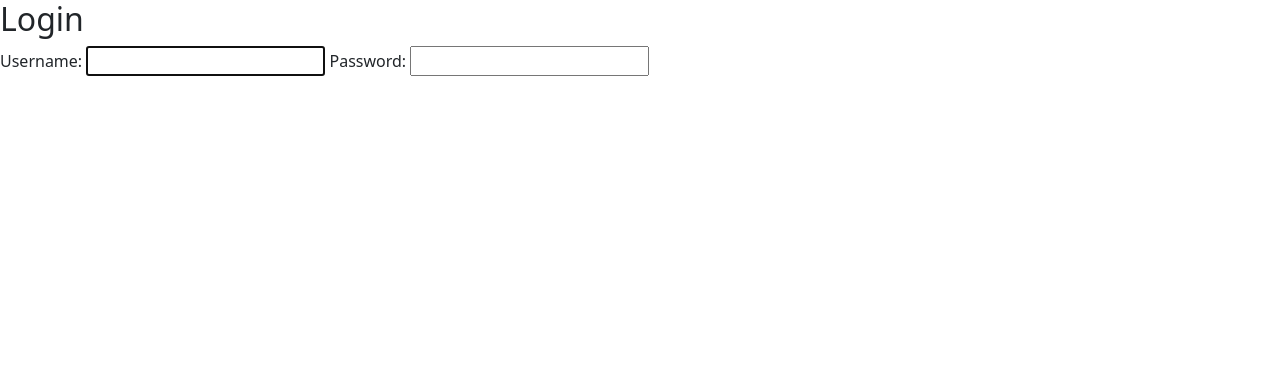
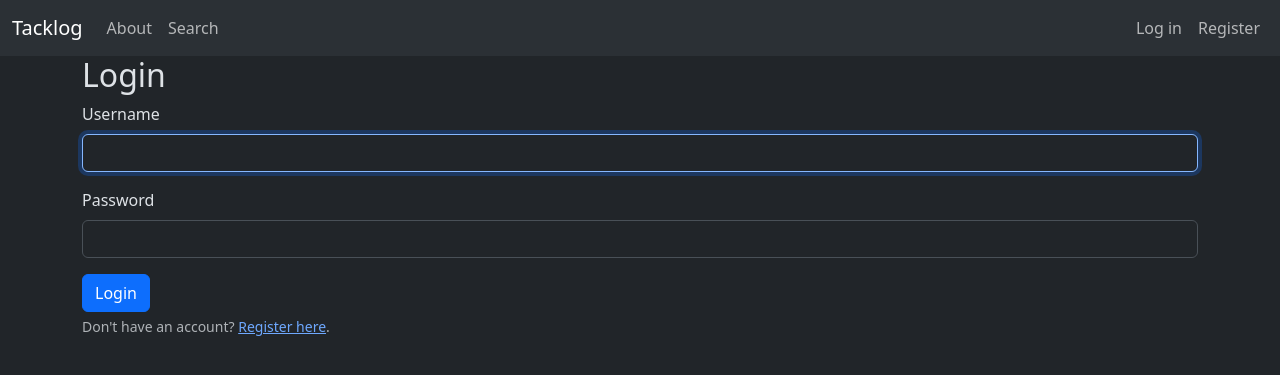
Before and after one commit to jshhnsn/tacklog, a Django app: page /login/ in a window 1280 px wide. Shown: the top 375 px of the page. Run offline with Django 4.2, Linux system fonts and the light colour scheme.

Commit message:
Added nav bar, dark mode, login page, and add backlog functionality

```diff
--- a/games/templates/games/index.html
+++ b/games/templates/games/index.html
@@ -1,5 +1,9 @@
 {% extends "layout.html" %}
+{% load static %}
 
 {% block content %}
-    <h1>hello, index</h1>
+    <div class="container">
+        <h1>Welcome to Tacklog!</h1>
+        <img class="img-fluid rounded" src="{% static 'img/about.png' %}" />
+    </div>
 {% endblock %}
--- a/tacklog/settings.py
+++ b/tacklog/settings.py
@@ -14,6 +14,9 @@
 
 # Build paths inside the project like this: BASE_DIR / 'subdir'.
 BASE_DIR = Path(__file__).resolve().parent.parent
+STATICFILES_DIRS = [
+    BASE_DIR / "static",
+]
 
 
 # Quick-start development settings - unsuitable for production
--- a/templates/layout.html
+++ b/templates/layout.html
@@ -1,5 +1,5 @@
 <!DOCTYPE html>
-<html lang="en">
+<html lang="en" data-bs-theme="dark">
     <head>
         <meta charset="utf-8">
         <meta name="viewport" content="width=device-width, initial-scale=1">
@@ -7,6 +7,50 @@
         <link href="https://cdn.jsdelivr.net/npm/bootstrap@5.3.0-alpha1/dist/css/bootstrap.min.css" rel="stylesheet" integrity="sha384-GLhlTQ8iRABdZLl6O3oVMWSktQOp6b7In1Zl3/Jr59b6EGGoI1aFkw7cmDA6j6gD" crossorigin="anonymous">
     </head>
     <body>
+        <nav class="navbar navbar-expand-lg bg-body-tertiary">
+            <div class="container-fluid">
+                <a class="navbar-brand" href="/">Tacklog</a>
+                <button class="navbar-toggler" type="button" data-bs-toggle="collapse" data-bs-target="#navbarSupportedContent" aria-controls="navbarSupportedContent" aria-expanded="false" aria-label="Toggle navigation">
+                    <span class="navbar-toggler-icon"></span>
+                </button>
+                <div class="collapse navbar-collapse" id="navbarSupportedContent">
+                    <ul class="navbar-nav me-auto mb-2 mb-lg-0">
+                        <li class="nav-item">
+                            <a class="nav-link" href="#">About</a>
+                        </li>
+                        <li class="nav-item">
+                            <a class="nav-link" href="{% url 'search' %}">Search</a>
+                        </li>
+                    </ul>
+                    <!-- <form action="{% url 'search' %}" class="d-flex" method="get" role="search">
+                        <input class="form-control me-2" name="q" type="search" placeholder="Search for a game" aria-label="Search">
+                        <button class="btn btn-outline-success" type="submit">Search</button>
+                    </form> -->
+                    <ul class="navbar-nav d-flex">
+                        {% if request.user.is_authenticated %}
+                        <li class="nav-item">
+                            <a class="nav-link" href="#">My backlog</a>
+                        </li>
+                        <li class="nav-item dropdown">
+                                <a class="nav-link dropdown-toggle" href="#" role="button" data-bs-toggle="dropdown" aria-expanded="false">Hello, {{ request.user }}</a>
+                                <ul class="dropdown-menu">
+                                    <li><a class="dropdown-item" href="#">Settings</a></li>
+                                    <li><hr class="dropdown-divider"></li>
+                                    <li><a class="dropdown-item" href="{% url 'logout' %}">Logout</a></li>
+                                </ul>
+                            </li>
+                        {% else %}
+                            <li class="nav-item">
+                                <a class="nav-link" href="{% url 'login' %}">Log in</a>
+                            </li>
+                            <li class="nav-item">
+                                <a class="nav-link" href="{% url 'register' %}">Register</a>
+                            </li>
+                        {% endif %}
+                    </ul>
+                </div>
+            </div>
+        </nav>
         {% block content %}
         {% endblock %}
         <script src="https://cdn.jsdelivr.net/npm/bootstrap@5.3.0-alpha1/dist/js/bootstrap.bundle.min.js" integrity="sha384-w76AqPfDkMBDXo30jS1Sgez6pr3x5MlQ1ZAGC+nuZB+EYdgRZgiwxhTBTkF7CXvN" crossorigin="anonymous"></script>
--- a/users/templates/users/login.html
+++ b/users/templates/users/login.html
@@ -1,14 +1,38 @@
 {% extends "layout.html" %}
 
 {% block content %}
+    <div class="container">
         <h2>Login</h2>
 
+        {% if messages %}
             {% for message in messages %}
-        <p>{{ message }}</p>
+                {% if message.extra_tags == 'fail' %}
+                    <div id="emailHelp" class="form-text" style="color: red;">{{ message }}</div>
+                {% else %}
+                    <div id="emailHelp" class="form-text" style="color: blue;">{{ message|safe }}</div>
+                {% endif %}
             {% endfor %}
+        {% endif %}
 
         <form action="" method="post">
             {% csrf_token %}
-        {{ form }}
+            <div class="mb-3">
+                <label for="id_username" class="form-label">Username</label>
+                {{ form.username }}
+            </div>
+
+            <div class="mb-3">
+                <label for="id_password" class="form-label">Password</label>
+                {{ form.password }}
+            </div>
+
+            <button type="submit" class="btn btn-primary">Login</button>
+            <div id="registerHelp" class="form-text">Don't have an account? <a href="{% url 'register' %}">Register here</a>.</div>
         </form>
+    </div>
+
+    <script>
+        document.getElementById('id_username').className = "form-control";
+        document.getElementById('id_password').className = "form-control";
+    </script>
 {% endblock %}
--- a/users/urls.py
+++ b/users/urls.py
@@ -3,6 +3,7 @@
 from . import views
 
 urlpatterns = [
-    path('register/', views.register, name='register'),
-    path('login/', views.login, name='login'),
+    path('register/', views.register_page, name='register'),
+    path('login/', views.login_page, name='login'),
+    path('logout/', views.logout_user, name='logout')
 ]
--- a/users/views.py
+++ b/users/views.py
@@ -1,27 +1,42 @@
 from django.contrib import messages
-from django.contrib.auth.forms import UserCreationForm,AuthenticationForm
+from django.contrib.auth import authenticate, login, logout
+from django.contrib.auth.forms import UserCreationForm, AuthenticationForm
 from django.shortcuts import render, redirect
 from django.urls import reverse
 
 
 # Create your views here.
-def register(request):
+def register_page(request):
     form = UserCreationForm()
+
     if request.method == 'POST':
         form = UserCreationForm(request.POST)
         if form.is_valid():
             form.save()
             user = form.cleaned_data.get('username')
-            messages.success(request, f'Account successfully created for {user}. Please login to continue.')
-            return redirect(reverse('login'))
+            messages.success(request, f'Account successfully created for <strong>{user}</strong>. Please log in to continue.')
+            return redirect('login')
 
-    print(form.errors.as_json())
     return render(request, 'users/register.html', {
         'form' : form
     })
 
-def login(request):
+def login_page(request):
+    if request.method == 'POST':
+        username = request.POST['username']
+        password = request.POST['password']
+        user = authenticate(request, username=username, password=password)
+        if user is not None:
+            login(request, user)
+            return redirect('search')
+        else:
+            messages.info(request, 'Username or password is incorrect', extra_tags='fail')
+
     form = AuthenticationForm()
     return render(request, 'users/login.html', {
         'form' : form
     })
+
+def logout_user(request):
+    logout(request)
+    return redirect('login')
```
Also changed, not shown: games/templates/games/search.html (+6 -3 lines), games/views.py (+18 -4 lines), users/templates/users/register.html (+4 -3 lines), db.sqlite3, games/static/img/about.png (added). Lines whose indentation alone changed are shown as unchanged.
